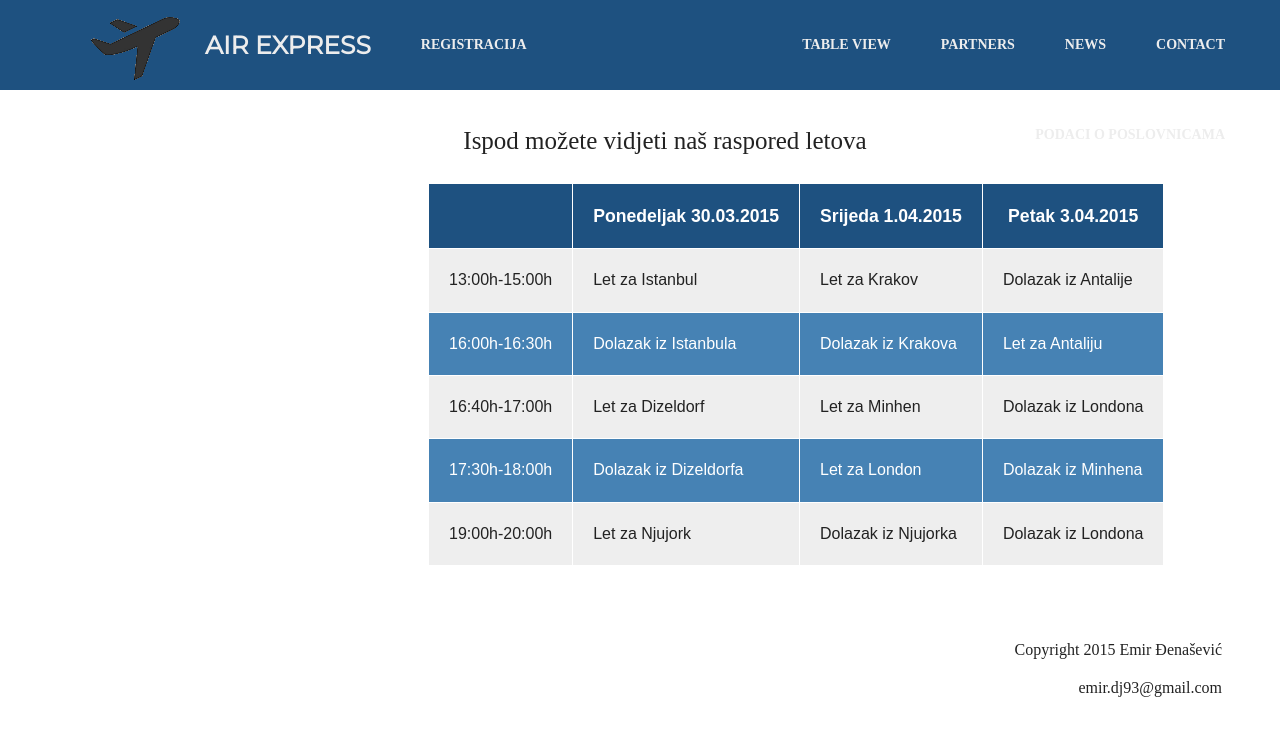
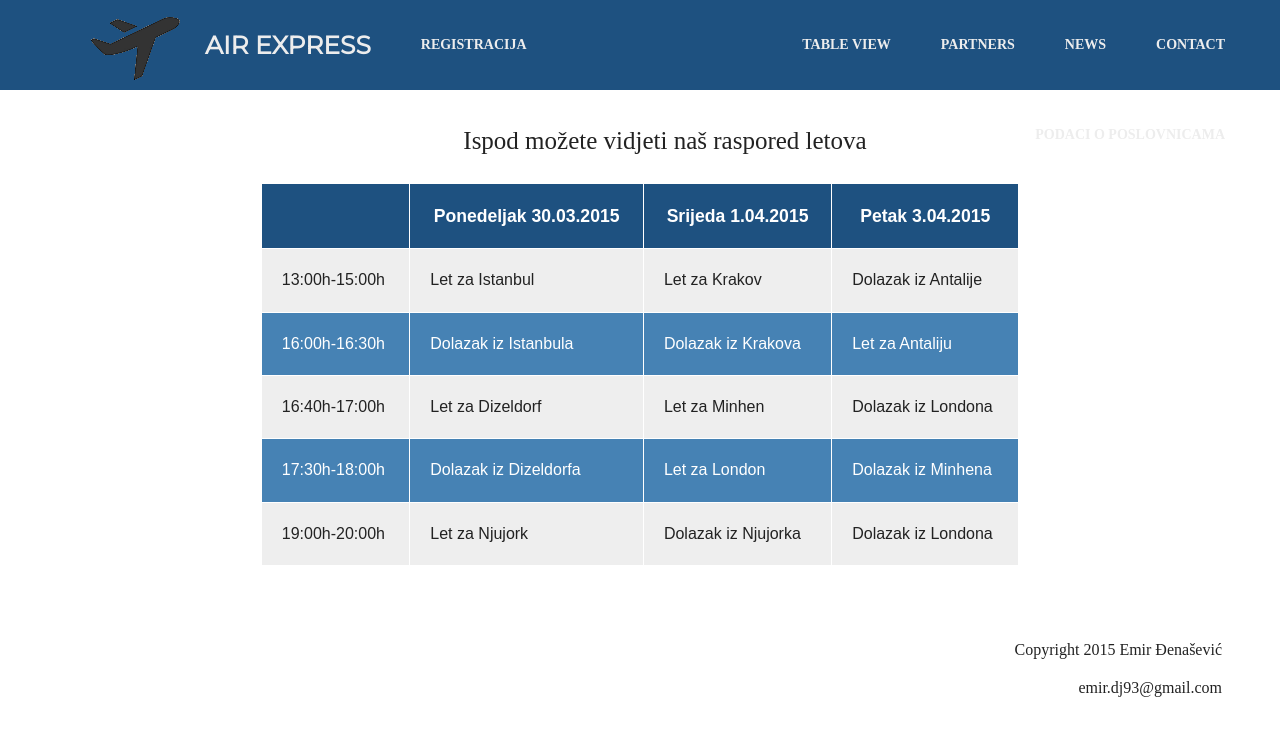
Before and after one commit to WebTehnologijeETF/AvioAgencija, a PHP site: page /tableview.html in a window 1280 px wide. Shown: the top 736 px of the page. Run offline with PHP 8.4, Linux system fonts and the light colour scheme.

Commit message:
Popravljen css na tables i partners

```diff
--- a/css/basicstyle.css
+++ b/css/basicstyle.css
@@ -153,9 +153,10 @@ html {
 }
 
 .moja_lista{
+	position: relative;
+	margin: 0 auto;
+	width: 60%;
 	font-size: 20px;
-	position: relative;
-	left:500px;
 	list-style-image: url('http://www.w3schools.com/cssref/sqpurple.gif');
 }
 .info{
@@ -167,7 +168,8 @@ html {
 
 table {
 	position: relative;
-	left:420px;
+	margin:0 auto;
+	width: 60%;
 	font-family: sans-serif;
 }
 table, th, td {
```
